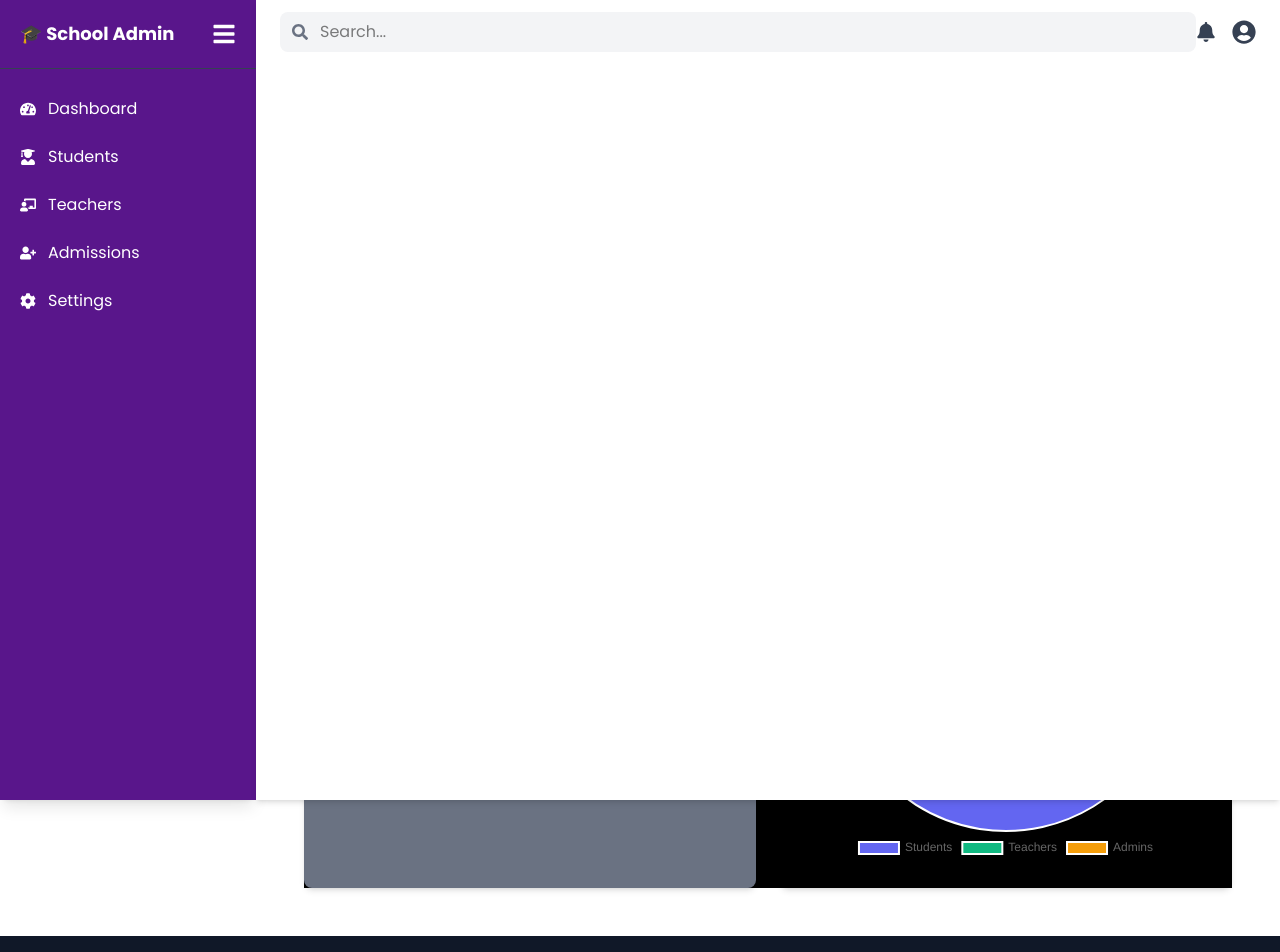
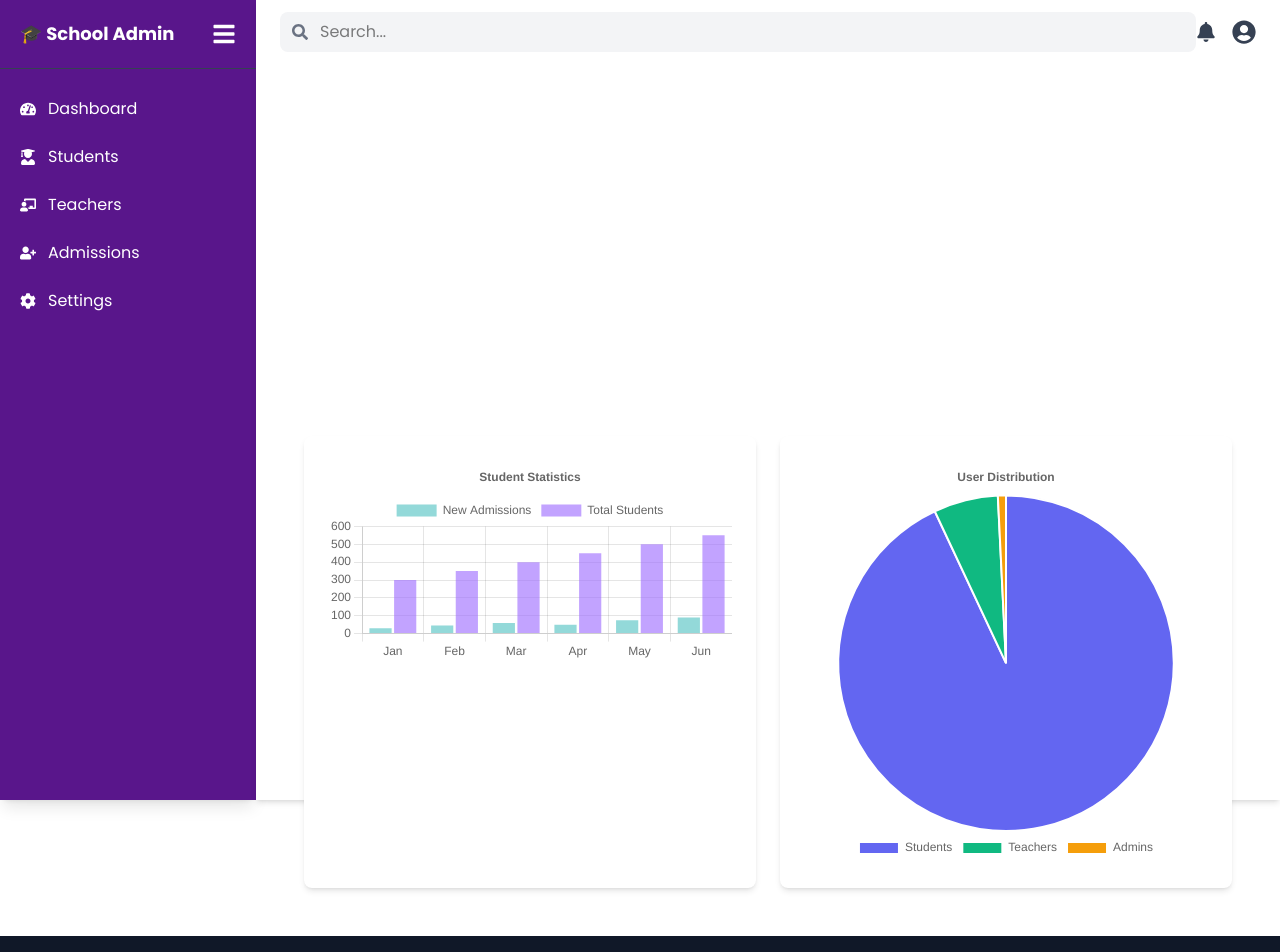
Before and after one commit to Hemantx81/School-Website-In-React, a React (Vite) app: page /dashboard in a window 1280 px wide. Shown: the top 952 px of the page. Built offline with nearby package versions, Linux system fonts and the light colour scheme.

Commit message:
charts problem solved

```diff
--- a/src/Admin/AdminApp.jsx
+++ b/src/Admin/AdminApp.jsx
@@ -27,7 +27,7 @@ function AdminApp() {
           <Route path="/dashboard" element={<Dashboard />} />
           <Route path="/students" element={<Students />} />
           <Route path="/teachers" element={<Teachers />} />
-          <Route path="/admissions" element={<AdminAdmissions />} />
+          <Route path="/Adminadmissions" element={<AdminAdmissions />} />
           <Route path="/settings" element={<Settings />} />
         </Routes>
       </div>
--- a/src/Admin/components/ChartComponent.jsx
+++ b/src/Admin/components/ChartComponent.jsx
@@ -45,7 +45,7 @@ const ChartComponent = () => {
   };
 
   return (
-    <div className="bg-gray-500 p-6 rounded-lg shadow-md">
+    <div className="bg-white p-6 rounded-lg shadow-md">
       <Bar data={data} options={options} />
     </div>
   );
--- a/src/Admin/components/PieChartComponent.jsx
+++ b/src/Admin/components/PieChartComponent.jsx
@@ -26,7 +26,7 @@ const PieChartComponent = () => {
   };
 
   return (
-    <div className="bg-black p-6 rounded-lg shadow-md">
+    <div className="bg-white p-6 rounded-lg shadow-md">
       <Pie data={data} options={options} />
     </div>
   );
--- a/src/Admin/pages/Dashboard.jsx
+++ b/src/Admin/pages/Dashboard.jsx
@@ -35,7 +35,7 @@ const Dashboard = () => {
       </div>
 
       {/* Chart Section */}
-      <div className="bg-black grid grid-cols-1 lg:grid-cols-2 gap-6">
+      <div className="bg-white grid grid-cols-1 lg:grid-cols-2 gap-6 relative">
         <ChartComponent />
         <PieChartComponent />
       </div>
```
